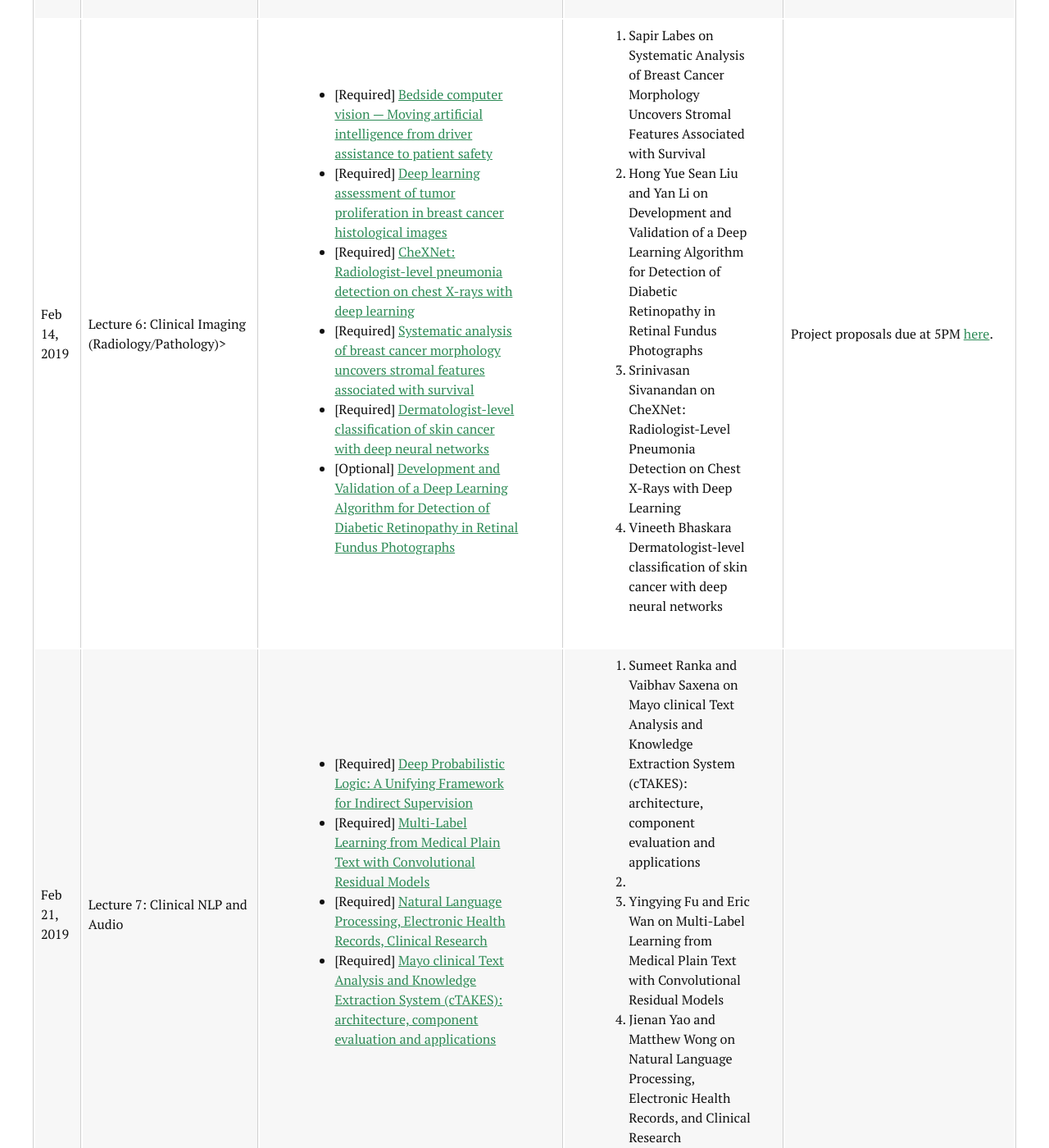
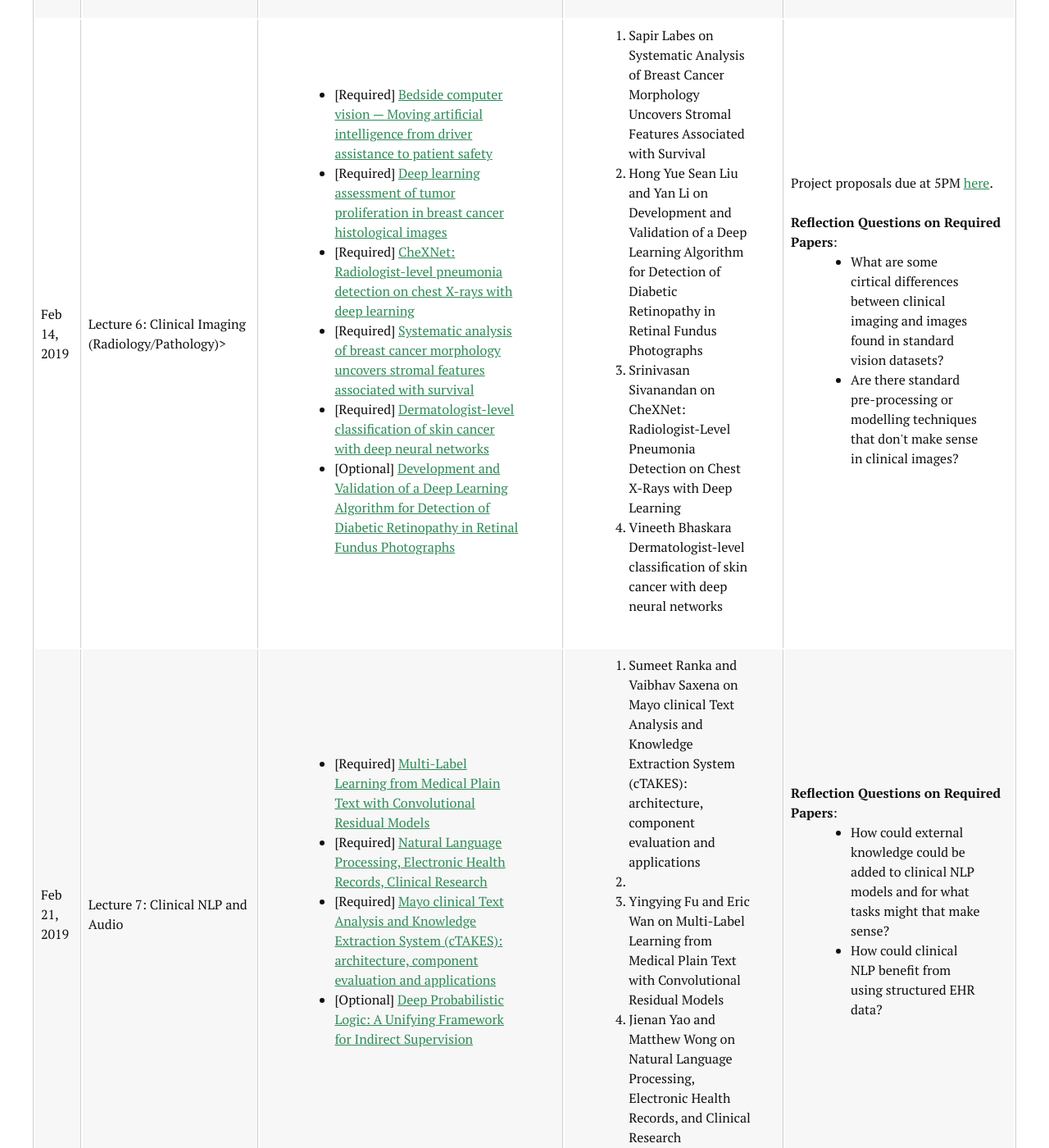
Before and after one commit to CS2541-ML4H2019/CS2541-ML4H2019.github.io, a Jekyll site: the page built from schedule.md, in a window 1280 px wide and 1400 px high, scrolled down 3338 px. Shown: the whole window at 82% size. Built offline with Jekyll 4.4.1, drawn with Linux system fonts in a browser that asks for light colours; nearby versions of some CDN libraries.

Commit message:
Update schedule.md

```diff
--- a/schedule.md
+++ b/schedule.md
@@ -167,6 +167,12 @@ title: Schedule
     </td>
     <td>
 	    Project proposals due at 5PM <a href="https://docs.google.com/forms/d/e/1FAIpQLSfOSqcEhOnDvTmkMlOViUY1YF7i3eZOs6RumhWtiihrdBVVag/viewform?usp=sf_link">here</a>.
+	<br><br>
+	<b> Reflection Questions on Required Papers</b>:
+	<ul>
+		<li> What are some cirtical differences between clinical imaging and images found in standard vision datasets?</li>
+		<li> Are there standard pre-processing or modelling techniques that don't make sense in clinical images?</li>
+	</ul>
     </td>
   </tr>
   <tr>
@@ -174,10 +180,9 @@ title: Schedule
     <td>Lecture 7: Clinical NLP and Audio</td>
     <td>
       <ul>
-        <li>[Required] <a href="https://arxiv.org/abs/1808.08485">Deep Probabilistic Logic: A Unifying Framework for Indirect Supervision</a></li>
         <li>[Required] <a href="https://static1.squarespace.com/static/59d5ac1780bd5ef9c396eda6/t/5b7373cc032be4fab0075363/1534292941994/30.pdf">Multi-Label Learning from Medical Plain Text with Convolutional Residual Models</a></li>
         <li>[Required] <a href="http://people.dbmi.columbia.edu/~chw7007/papers/chapter%2016.pdf">Natural Language Processing, Electronic Health Records, Clinical Research</a></li>
-        <li>[Required] <a href="https://academic.oup.com/jamia/article-abstract/17/5/507/830823">Mayo clinical Text Analysis and Knowledge Extraction System (cTAKES): architecture, component evaluation and applications</a></li>
+        <li>[Required] <a href="https://academic.oup.com/jamia/article-abstract/17/5/507/830823">Mayo clinical Text Analysis and Knowledge Extraction System (cTAKES): architecture, component evaluation and applications</a></li><li>[Optional] <a href="https://arxiv.org/abs/1808.08485">Deep Probabilistic Logic: A Unifying Framework for Indirect Supervision</a></li>
       </ul>
     </td>
     <td>
@@ -189,6 +194,11 @@ title: Schedule
       </ol>
     </td>
     <td>
+	<b> Reflection Questions on Required Papers</b>:
+	<ul>
+		<li> How could external knowledge could be added to clinical NLP models and for what tasks might that make sense?</li>
+		<li> How could clinical NLP benefit from using structured EHR data?</li>
+	</ul>
     </td>
   </tr>
   <tr>
```
